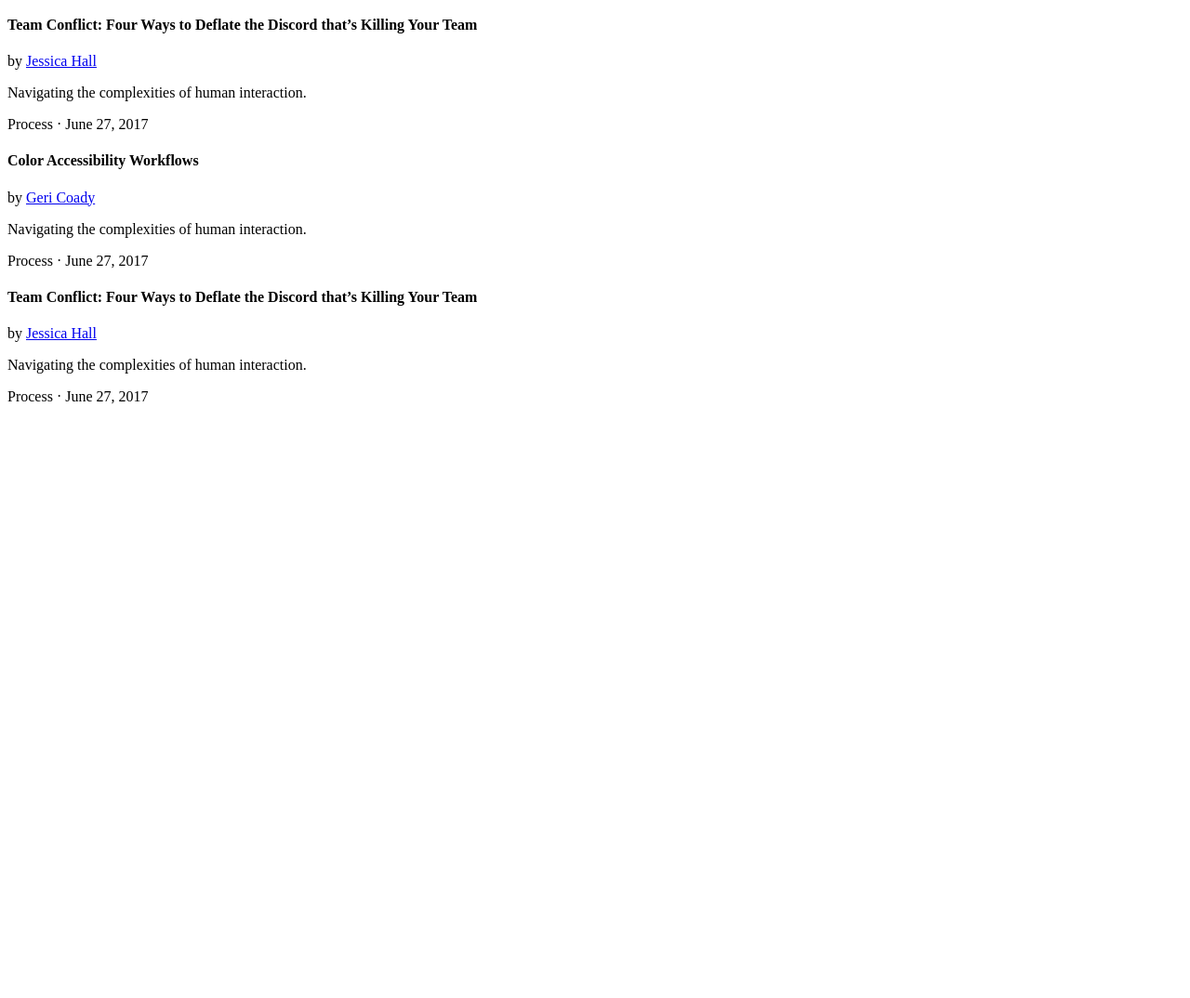
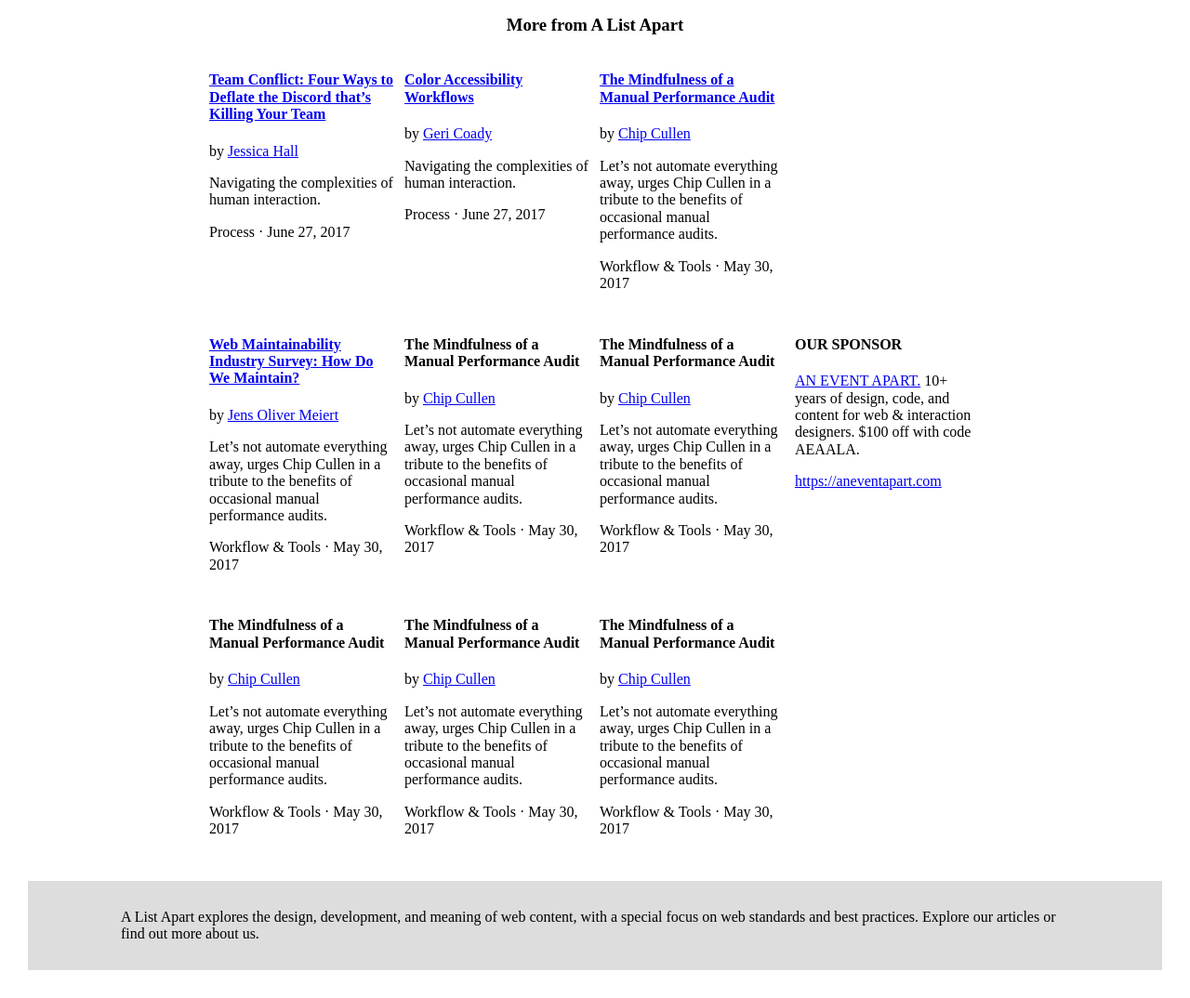
Before and after one commit to a8t/html-layout, a plain HTML site: page index.html in a window 1280 px wide. Shown: the part 241-1315 px from the top of the page at 93% size. Before the commit the page ends 800 px from the top, so only its background shows below. Drawn offline with nearby package versions, Linux system fonts and the light colour scheme.

Commit message:
css grid

```diff
--- a/index.html
+++ b/index.html
@@ -3,6 +3,8 @@
   <head>
     <meta charset="utf-8">
     <title>A List Apart: for people who make websites</title>
+    <link rel="stylesheet" href="https://necolas.github.io/normalize.css/5.0.0/normalize.css">
+    <link rel="stylesheet" href="styles.css">
   </head>
   <body>
     <h1>A LIST APART</h1>
@@ -10,7 +12,7 @@
     <main>
       <div class="feature">
         <h2>Practical User Research: Creating a Culture of Learning in Large Organizations</h2>
-        <p>by <a href="#">Sam Moore</a> • <a href="#">1 comment</a> </p>
+        <p id="featauth">by <a href="#">Sam Moore</a> • <a href="#">1 comment</a> </p>
         <p>User research doesn’t have to be a big dollar, corporate initiative. Sam Moore shows how, by paying attention to the people, tools, and work practices within an organization, your team can demonstrate the value of user research on the ground—which will open doors to additional resources in the future.</p>
       </div>
 
@@ -18,24 +20,80 @@
         <h3>More from A List Apart</h3>
 
         <div class="more-link">
-          <h4 class="article-title">Team Conflict: Four Ways to Deflate the Discord that’s Killing Your Team</h4>
-          <p class="author">by <a href="#">Jessica Hall</a></p>
-          <p class="summary">Navigating the complexities of human interaction.</p>
-          <p class="sort">Process · June 27, 2017</p>
+          <div class="one">
+            <h4 class="article-title"><a href="https://alistapart.com/article/web-maintainability-survey">Team Conflict: Four Ways to Deflate the Discord that’s Killing Your Team</a></h4>
+            <p class="author">by <a href="#">Jessica Hall</a></p>
+            <p class="summary">Navigating the complexities of human interaction.</p>
+            <p class="sort">Process · June 27, 2017</p>
+          </div>
 
-          <h4 class="article-title">Color Accessibility Workflows</h4>
-          <p class="author">by <a href="#">Geri Coady</a></p>
-          <p class="summary">Navigating the complexities of human interaction.</p>
-          <p class="sort">Process · June 27, 2017</p>
 
-          <h4 class="article-title">Team Conflict: Four Ways to Deflate the Discord that’s Killing Your Team</h4>
-          <p class="author">by <a href="#">Jessica Hall</a></p>
-          <p class="summary">Navigating the complexities of human interaction.</p>
-          <p class="sort">Process · June 27, 2017</p>
+          <div class="two">
+            <h4 class="article-title"><a href="https://alistapart.com/article/web-maintainability-survey">Color Accessibility Workflows</a></h4>
+            <p class="author">by <a href="#">Geri Coady</a></p>
+            <p class="summary">Navigating the complexities of human interaction.</p>
+            <p class="sort">Process · June 27, 2017</p>
+          </div>
+
+          <div class="three">
+            <h4 class="article-title"><a href="https://alistapart.com/article/web-maintainability-survey">The Mindfulness of a Manual Performance Audit</a></h4>
+            <p class="author">by <a href="#">Chip Cullen</a></p>
+            <p class="summary">Let’s not automate everything away, urges Chip Cullen in a tribute to the benefits of occasional manual performance audits.</p>
+            <p class="sort">Workflow & Tools · May 30, 2017</p>
+          </div>
+
+          <div class="four">
+            <h4 class="article-title"><a href="https://alistapart.com/article/web-maintainability-survey">Web Maintainability Industry Survey: How Do We Maintain?</a></h4>
+            <p class="author">by <a href="#">Jens Oliver Meiert</a></p>
+            <p class="summary">Let’s not automate everything away, urges Chip Cullen in a tribute to the benefits of occasional manual performance audits.</p>
+            <p class="sort">Workflow & Tools · May 30, 2017</p>
+          </div>
+
+          <div class="five">
+            <h4 class="article-title">The Mindfulness of a Manual Performance Audit</h4>
+            <p class="author">by <a href="#">Chip Cullen</a></p>
+            <p class="summary">Let’s not automate everything away, urges Chip Cullen in a tribute to the benefits of occasional manual performance audits.</p>
+            <p class="sort">Workflow & Tools · May 30, 2017</p>
+          </div>
+
+          <div class="six">
+            <h4 class="article-title">The Mindfulness of a Manual Performance Audit</h4>
+            <p class="author">by <a href="#">Chip Cullen</a></p>
+            <p class="summary">Let’s not automate everything away, urges Chip Cullen in a tribute to the benefits of occasional manual performance audits.</p>
+            <p class="sort">Workflow & Tools · May 30, 2017</p>
+          </div>
+
+          <div class="seven">
+            <h4 class="article-title">The Mindfulness of a Manual Performance Audit</h4>
+            <p class="author">by <a href="#">Chip Cullen</a></p>
+            <p class="summary">Let’s not automate everything away, urges Chip Cullen in a tribute to the benefits of occasional manual performance audits.</p>
+            <p class="sort">Workflow & Tools · May 30, 2017</p>
+          </div>
+
+          <div class="eight">
+            <h4 class="article-title">The Mindfulness of a Manual Performance Audit</h4>
+            <p class="author">by <a href="#">Chip Cullen</a></p>
+            <p class="summary">Let’s not automate everything away, urges Chip Cullen in a tribute to the benefits of occasional manual performance audits.</p>
+            <p class="sort">Workflow & Tools · May 30, 2017</p>
+          </div>
+
+          <div class="nine">
+            <h4 class="article-title">The Mindfulness of a Manual Performance Audit</h4>
+            <p class="author">by <a href="#">Chip Cullen</a></p>
+            <p class="summary">Let’s not automate everything away, urges Chip Cullen in a tribute to the benefits of occasional manual performance audits.</p>
+            <p class="sort">Workflow & Tools · May 30, 2017</p>
+          </div>
+
+          <div class="sponsor">
+            <h4 class="sponsor-title">OUR SPONSOR</h4>
+            <p class="summary"><a href="https://aneventapart.com">AN EVENT APART.</a> 10+ years of design, code, and content for web & interaction designers. $100 off with code AEAALA.</p>
+            <a href="https://aneventapart.com">https://aneventapart.com</a>
+          </div>
+
         </div>
 
-        <div class="">
-
+        <div class="info">
+          A List Apart explores the design, development, and meaning of web content, with a special focus on web standards and best practices. Explore our articles or find out more about us.
         </div>
       </div>
     </main>
--- /dev/null
+++ b/styles.css
@@ -0,0 +1,79 @@
+.more-link {
+  display: grid;
+  grid-template-columns: 1fr repeat(4, 200px) 1fr;
+  grid-gap: 10px;
+  grid-auto-rows: minmax(200px, auto);
+}
+
+.one {
+  grid-column: 2;
+  grid-row:1;
+}
+
+.two {
+  grid-column: 3;
+  grid-row: 1;
+}
+
+.three {
+  grid-column: 4;
+  grid-row: 1;
+}
+
+.four {
+  grid-column: 2;
+  grid-row:2;
+}
+
+.five {
+  grid-column: 3;
+  grid-row: 2;
+}
+
+.six {
+  grid-column: 4;
+  grid-row: 2;
+}
+
+.seven {
+  grid-column: 2;
+  grid-row:3;
+}
+
+.eight {
+  grid-column: 3;
+  grid-row: 3;
+}
+
+.nine {
+  grid-column: 4;
+  grid-row: 3;
+}
+
+.sponsor {
+  grid-column:5;
+  grid-row:2;
+}
+
+.feature {
+  margin: 30px;
+
+}
+
+.more {
+    border-top: 1px solid #ddd;
+}
+
+h1, h2, h3 {
+  text-align: center;
+}
+
+#featauth {
+  text-align: center;
+}
+
+.info {
+  background-color: #DDD;
+  margin: 30px 30px 30px 30px;
+  padding: 30px 100px 30px 100px;
+}
```
Also changed, not shown: 1 other file.
